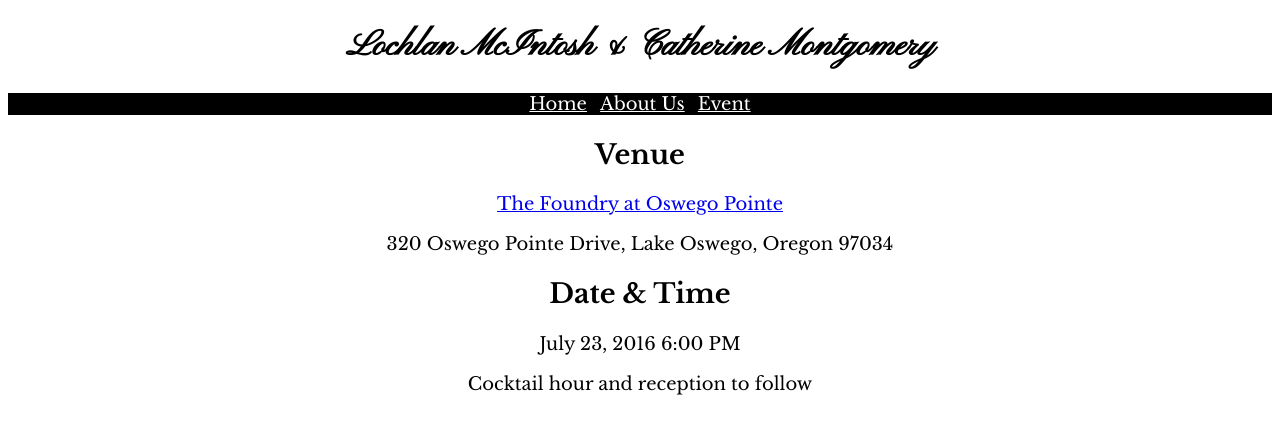
After one commit to Lochlan/LochlanAndCatherine.com, a Django app: page /event/ in a window 1280 px wide. The commit adds this page. Shown: the top 434 px of the page. Run offline with Django 3.2, Linux system fonts and the light colour scheme; style sheets or scripts are compiled from the project's sources.

Commit message:
Add event page, change external links, add minor supporting styles

```diff
--- a/lochlanandcatherinecom/urls.py
+++ b/lochlanandcatherinecom/urls.py
@@ -6,6 +6,7 @@ from django.views.generic import TemplateView
 urlpatterns = [
     url(r'^$', TemplateView.as_view(template_name="home.html"), name='home'),
     url(r'^about/$', TemplateView.as_view(template_name="about.html"), name='about'),
+    url(r'^event/$', TemplateView.as_view(template_name="event.html"), name='event'),
 
     url(r'^admin/', include(admin.site.urls)),
 ]
--- a/static/src/scss/style.scss
+++ b/static/src/scss/style.scss
@@ -1,11 +1,20 @@
 
 body {
     font-family: 'Baskerville', 'Libre Baskerville', serif;
+    font-size: 18px;
     text-align: center;
+}
+
+address {
+    font-style: normal;
 }
 
 h1 {
     font-family: 'Pinyon Script', cursive;
+}
+
+dd {
+    margin: 0;
 }
 
 nav {
@@ -26,3 +35,8 @@ nav {
         }
     }
 }
+
+.content {
+    max-width: 800px;
+    margin: 0 auto;
+}
--- a/templates/about.html
+++ b/templates/about.html
@@ -4,5 +4,5 @@
 {% block page_title %}About Us{% endblock %}
 
 {% block content %}
-    <p>Lochlan and Catherine met in 2010 at <a href="http://www.boilerroomportland.com/" rel="nofollow">the Boiler Room</a> in downtown Portland.</p>
+    <p>Lochlan and Catherine met in 2010 at <a href="http://www.boilerroomportland.com/" rel="nofollow" target="_blank">the Boiler Room</a> in downtown Portland.</p>
 {% endblock %}
--- a/templates/base.html
+++ b/templates/base.html
@@ -17,10 +17,11 @@
             <ul>
                 <li><a href="{% url 'home' %}">Home</a></li>
                 <li><a href="{% url 'about' %}">About Us</a></li>
+                <li><a href="{% url 'event' %}">Event</a></li>
             </ul>
         </nav>
 
-        <section>
+        <section class="content">
             {% block content %}{% endblock %}
         </section>
     <div>
--- /dev/null
+++ b/templates/event.html
@@ -0,0 +1,24 @@
+{% extends "base.html" %}
+
+
+{% block page_title %}Event{% endblock %}
+
+{% block content %}
+    <dl>
+        <dt>
+            <h2>Venue</h2>
+        </dt>
+            <dd>
+                <p><a href="https://www.google.com/maps/place/The+Foundry+at+Oswego+Pointe/@45.4177061,-122.6574696,17z/data=!3m1!4b1!4m2!3m1!1s0x0:0x7bc1ac2efe97fb0c" rel="nofollow" target="_blank">The Foundry at Oswego Pointe</a></p>
+
+                <address><p>320 Oswego Pointe Drive, Lake Oswego, Oregon 97034</p></address>
+            </dd>
+        <dt>
+            <h2>Date & Time</h2>
+        </dt>
+            <dd>
+                <p><time datetime="2016-07-16 18:00">July 23, 2016 6:00 PM</time></p>
+                <p>Cocktail hour and reception to follow</p>
+            </dd>
+    </dl>
+{% endblock %}
--- a/templates/home.html
+++ b/templates/home.html
@@ -4,7 +4,7 @@
 {% block page_title %}Home{% endblock %}
 
 {% block content %}
-    <p>Ceremony to be held at <a href="http://www.thefoundrylakeoswego.com/">The Foundry at Oswego Pointe</a> on July 23, 2016, with reception to follow.</p>
+    <p>Ceremony to be held at <a href="https://www.google.com/maps/place/The+Foundry+at+Oswego+Pointe/@45.4177061,-122.6574696,17z/data=!3m1!4b1!4m2!3m1!1s0x0:0x7bc1ac2efe97fb0c" rel="nofollow" target="_blank">The Foundry at Oswego Pointe</a> on <time datetime="2016-07-16 18:00">July 23, 2016</time>, with reception to follow.</p>
 
     <p>Check back soon for more details.</p>
 {% endblock %}
```
